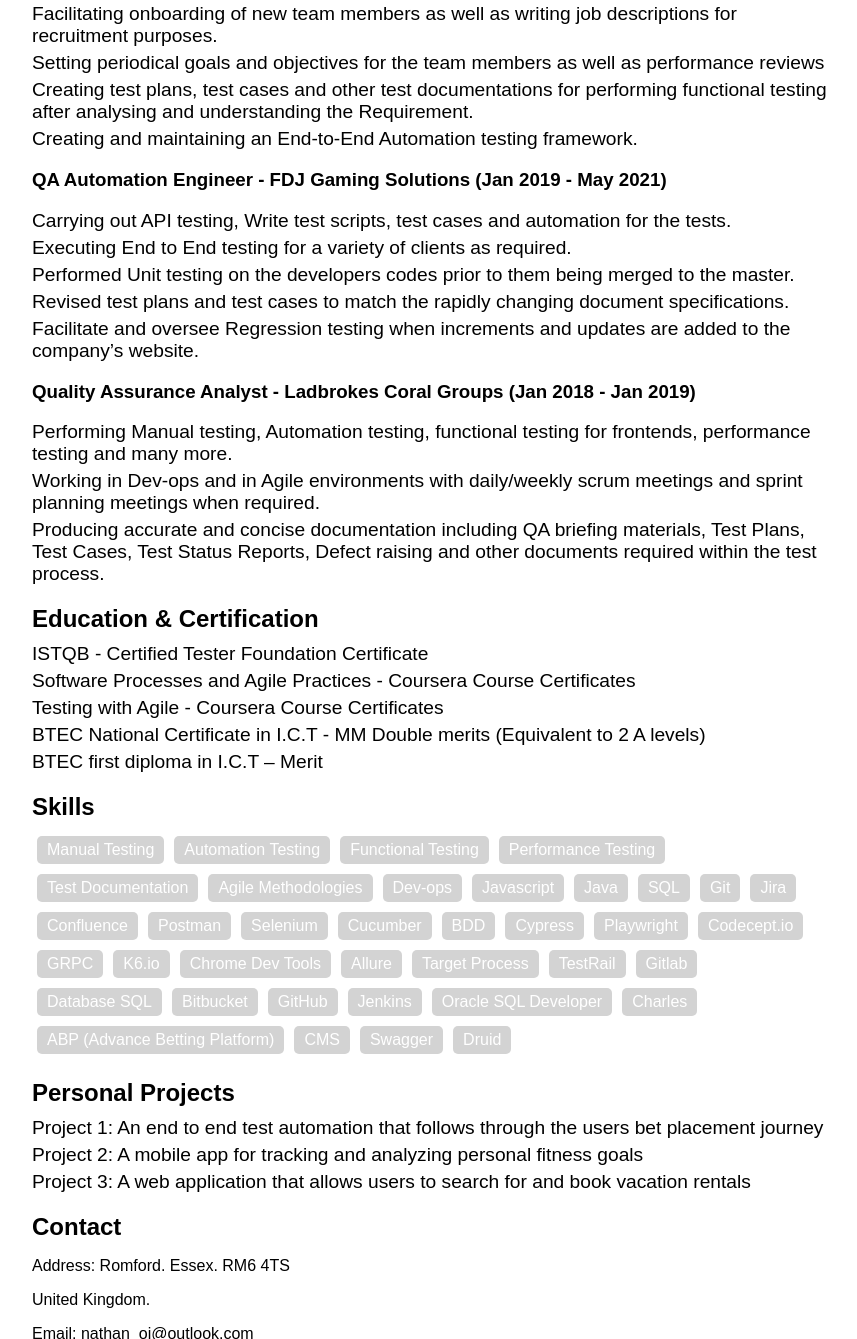
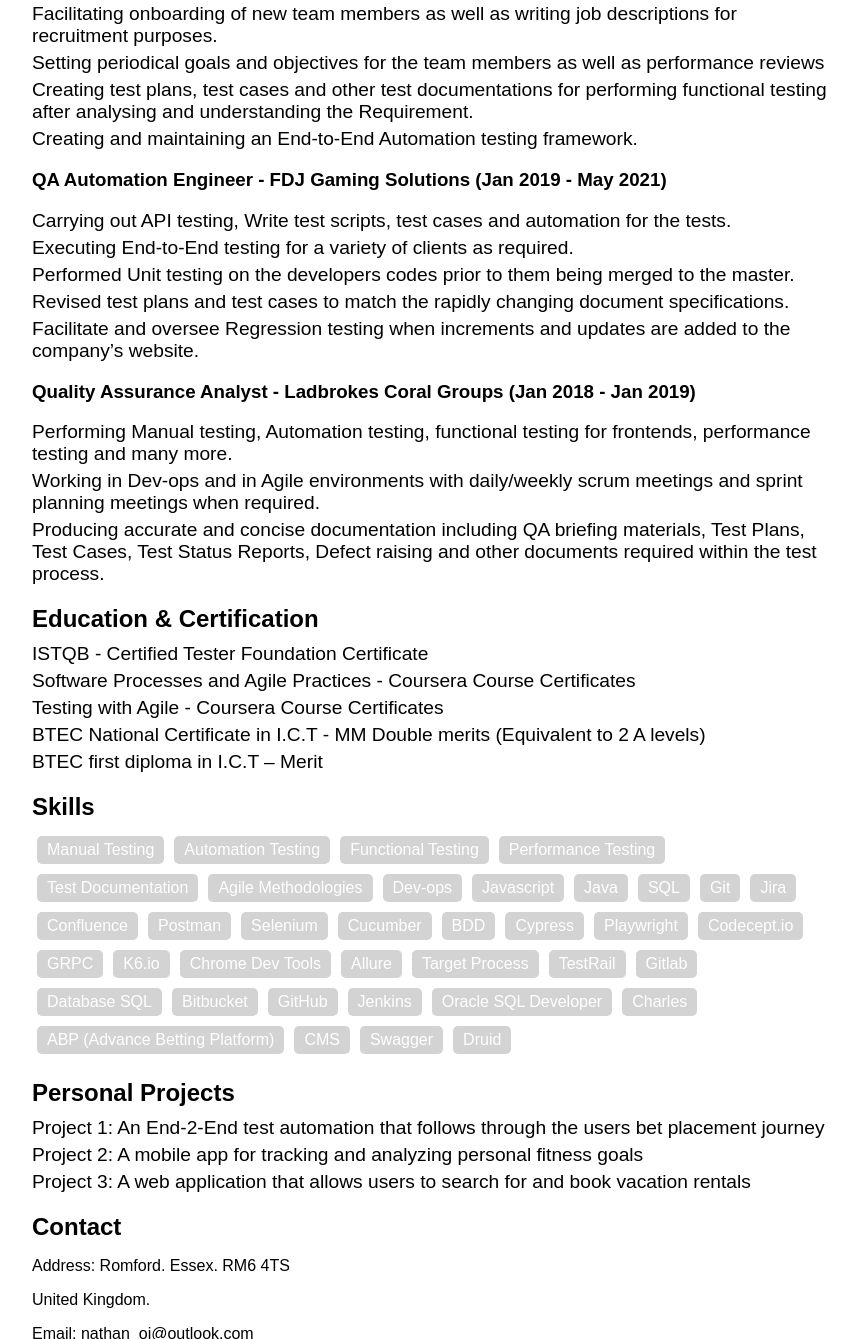
Before and after one commit to Bodebode/CV1, a website: page CV.html in a window 1280 px wide. Shown: the part 441-1780 px from the top of the page, without its empty margins (208-1065 px from the left). Drawn offline with Linux system fonts and the light colour scheme.

Commit message:
CV on web

```diff
--- a/CV.html
+++ b/CV.html
@@ -36,7 +36,7 @@
         <h3>QA Automation Engineer - FDJ Gaming Solutions (Jan 2019 - May 2021)</h3>
         <ul>
             <li>Carrying out API testing, Write test scripts, test cases and automation for the tests.</li>
-            <li>Executing End to End testing for a variety of clients as required.</li>
+            <li>Executing End-to-End testing for a variety of clients as required.</li>
             <li>Performed Unit testing on the developers codes prior to them being merged to the master.</li>
             <li>Revised test plans and test cases to match the rapidly changing document specifications.</li>
             <li>Facilitate and oversee Regression testing when increments and updates are added to the company’s website.</li>
@@ -103,7 +103,7 @@
     <section id="projects">
         <h2>Personal Projects</h2>
         <ul>
-            <li>Project 1: An end to end test automation that follows through the users bet placement journey</li>
+            <li>Project 1: An End-2-End test automation that follows through the users bet placement journey</li>
             <li>Project 2: A mobile app for tracking and analyzing personal fitness goals</li>
             <li>Project 3: A web application that allows users to search for and book vacation rentals</li>
         </ul>
```
